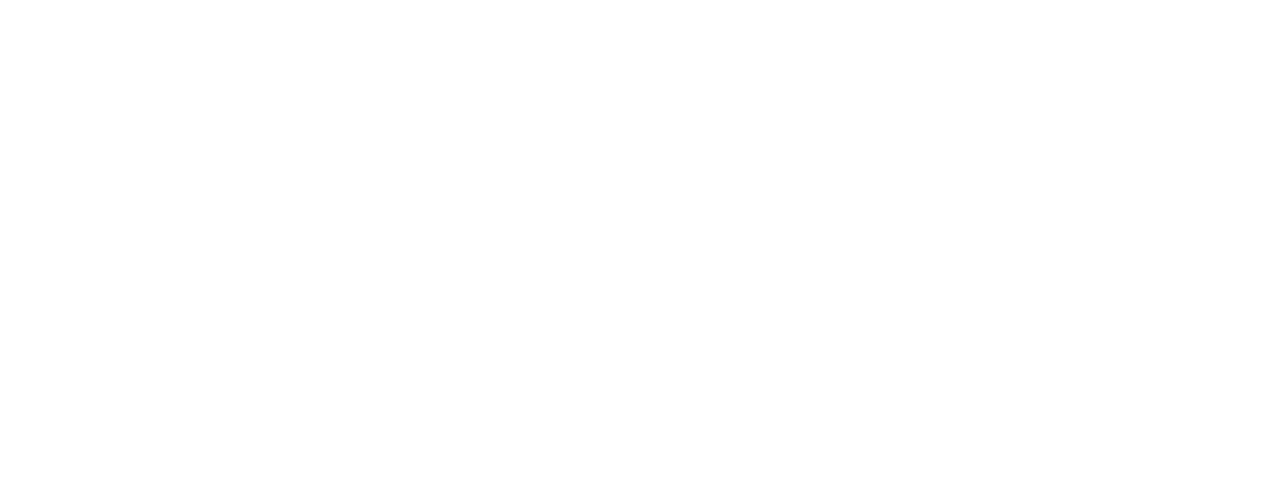
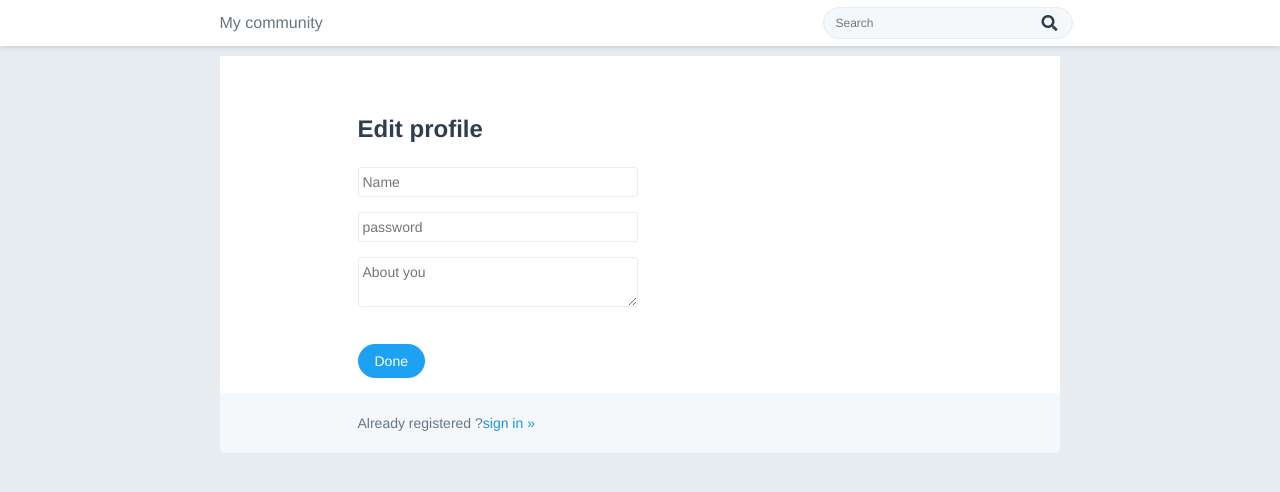
Before and after one commit to ahberg/iths-my-community, a Vue app in the folder client/: page /1/edit in a window 1280 px wide. Shown: the top 492 px of the page. Built offline with nearby package versions, Linux system fonts and the light colour scheme.

Commit message:
Added edit profile

```diff
--- a/client/src/API/User/Action.js
+++ b/client/src/API/User/Action.js
@@ -46,7 +46,27 @@
   return res.data
 }
 
+async function updateUser (userId, data) {
+  let res
+
+  try {
+    res = await axios({
+      method: 'PUT',
+      url: `/api/users/${userId}`,
+      data: data
+    })
+  } catch (e) {
+    return {
+      success: false,
+      messages: 'User update failed'
+    }
+  }
+
+  return res.data
+}
+
 export default {
   follow,
-  deleteFollow
+  deleteFollow,
+  updateUser
 }
--- /dev/null
+++ b/client/src/View/Home/EditProfile.vue
@@ -0,0 +1,171 @@
+<template lang="html">
+  <div id="EditProfile">
+    <div class="RegistFormContainer">
+      <div class="Wrapper">
+        <div class="RegistText">
+          <span>Edit profile</span>
+        </div>
+        <div class="ErrHint alert alert-danger" v-if="errHint">
+          {{ errHint }}
+        </div>
+        <div class="RegistInput">
+          <div class="name input">
+            <input type="text" v-model="name" placeholder="Name">
+            </div>
+          <div class="password input">
+            <input type="password" v-model="password" placeholder="password">
+          </div>
+           <div class="bio input">
+            <textarea type="textarea" v-model="bio" placeholder="About you"></textarea>
+          </div>
+        </div>
+        <div class="Submit">
+          <button class="btn submit" type="button" @click="saveUser">Done</button>
+        </div>
+      </div>
+    </div>
+    <div class="LoginHint">
+      <div class="Wrapper">
+        <div class="hint">
+          <span>Already registered ?</span>
+          <router-link to="/login">sign in »</router-link>
+        </div>
+      </div>
+    </div>
+  </div>
+</template>
+
+<script>
+import UserAction from '@/API/User/Action'
+
+export default {
+  name: 'EditProfile',
+  data () {
+    return {
+      name: null,
+      username: null,
+      bio: null,
+      user: {},
+      password: null,
+      errHint: ''
+    }
+  },
+  created () {
+    this.getUserData()
+  },
+  methods: {
+    async saveUser () {
+      let fields = {}
+      if (this.name) {
+        fields.name = this.name
+      }
+      if (this.password) {
+        fields.password = this.password
+      }
+      if (this.bio) {
+        fields.bio = this.bio
+      }
+      let res = await UserAction.updateUser(this.user.id, fields)
+
+
+      this.errHint = res.message
+
+    },
+    async getUserData () {
+      this.user = this.$store.state.Auth.user
+      this.name = this.user.name
+      this.bio = this.user.bio
+    }
+
+  }
+}
+</script>
+
+<style lang="css" scoped>
+#EditProfile {
+  height: calc(100vh - 46px);
+  margin-top: 46px;
+  padding-top: 10px;
+  background-color: #e6ecf0;
+}
+
+.RegistFormContainer {
+  max-width: 840px;
+  padding: 15px;
+  margin: 0 auto;
+}
+
+.RegistFormContainer {
+  background-color: white;
+}
+
+.Wrapper {
+  max-width: 585px;
+  padding: 0 10px;
+  margin: 0 auto;
+}
+
+.RegistText {
+  font-size: 24px;
+  font-weight: 600;
+  margin: 40px 0 20px;
+}
+.RegistInput textarea,
+.RegistInput input {
+  width: 97%;
+  max-width: 280px;
+  padding: 4px;
+  border: 1px solid #e6ecf0;
+  border-radius: 3px;
+  outline: none;
+  font-size: 14px;
+  line-height: 20px;
+}
+
+.RegistInput input:focus {
+  outline: 0;
+  color: #14171a;
+  border-color: rgba(0,132,180,0.5);
+}
+
+.RegistInput .input {
+  margin-bottom: 15px;
+}
+
+.Submit {
+  margin-top: 30px;
+}
+
+.Submit button {
+  background-color: #1da1f2;
+  border: 1px solid #1da1f2;
+  color: #fff;
+  border-radius: 100px;
+  box-shadow: none;
+  cursor: pointer;
+  font-size: 14px;
+  line-height: 20px;
+  padding: 6px 16px;
+  position: relative;
+  text-align: center;
+  white-space: nowrap;
+}
+
+.Submit button:hover {
+  border-color: #1da1f2;
+  background-color: #006dbf;
+  box-shadow: 0 0 0 2px #fff, 0 0 0 4px #71c9f8;
+}
+
+.LoginHint {
+  padding: 20px 10px;
+  background-color: #f5f8fa;
+  font-size: 14px;
+  line-height: 20px;
+  color: #657786;
+  border-bottom-right-radius: 4px;
+  border-bottom-left-radius: 4px;
+  max-width: 840px;
+  margin: 0 auto;
+}
+</style>
--- a/client/src/components/Bar/TopNavBar.vue
+++ b/client/src/components/Bar/TopNavBar.vue
@@ -16,9 +16,12 @@
         <div class="UserStatusContainer" v-if="isLogin">
           <img :src="user.profileImg" class="UserImg" @click.stop="showStatus = !showStatus">
           <div class="StatusContainer" v-if="showStatus">
-            <router-link tag="div" :to="`/${user.account}`" class="UserInfo">
-              <div class="Name">{{user.name}}</div>
-              <div class="Account">@{{user.account}}</div>
+            <router-link tag="div" :to="`/${user.username}`" class="UserInfo">
+              <div class="Username">@{{user.username}}</div>
+            </router-link>
+            <div class="divider"></div>
+            <router-link tag="div" :to="`/${user.username}/edit`" class="EditProfile">
+              <div class="Username">Edit profile</div>
             </router-link>
             <div class="divider"></div>
             <div class="Btns">
@@ -147,12 +150,12 @@
   margin: 0 10px;
   cursor: pointer;
 }
-
+#TopNavBar .EditProfile,
 #TopNavBar .UserInfo {
   padding: 0 16px;
   cursor: pointer;
 }
-
+#TopNavBar .EditProfile .Name,
 #TopNavBar .UserInfo .Name{
   font-size: 18px;
   line-height: 24px;
@@ -162,7 +165,7 @@
   font-weight: bold;
 }
 
-#TopNavBar .UserInfo .Account {
+#TopNavBar .UserInfo .Username {
   color: #657786;
 }
 
--- a/client/src/router/Home/index.js
+++ b/client/src/router/Home/index.js
@@ -1,6 +1,7 @@
 import Home from '@/View/Home'
 import PersonalHome from '@/View/Home/Personal'
 import UserHome from '@/View/Home/User'
+import EditProfile from '@/View/Home/EditProfile'
 
 import TopNavBar from '@/components/Bar/TopNavBar'
 import PersonalPost from '@/components/Home/Personal/PersonalPost'
@@ -10,20 +11,21 @@
 
 import store from '@/store'
 
-export default [{
+export default [
+  {
     path: '/',
     name: 'Home',
     component: Home,
     beforeEnter (to, from, next) {
-    // 已登入使用者渲染使用者首頁而非預設首頁
       if (store.getters.isLogin) {
-      return next({name: 'UserHome'})
+        return next({ name: 'UserHome' })
       }
 
-    document.title = 'Twitter Clone'
+      document.title = 'My community'
       next()
     }
-}, {
+  },
+  {
     path: '/:PersonAccount',
     redirect: {
       name: 'PersonPosts'
@@ -32,46 +34,64 @@
       TopNavBar,
       default: PersonalHome
     },
-  children: [{
+    children: [
+      {
         path: '.',
         name: 'PersonPosts',
         component: PersonalPost,
-    children: [{
+        children: [
+          {
             path: 'post/:PostID',
             name: 'PersonDetailPostInfo',
             components: {
               DetailPostInfoComponent
             }
-    }]
-  }, {
+          }
+        ]
+      },
+      {
         path: 'following',
         name: 'PersonFollowing',
         component: PersonalFollowing
-  }, {
+      },
+      {
         path: 'follower',
         name: 'PersonFollower',
         component: PersonalFollower
-  }]
-}, {
+      }
+    ]
+  },
+  {
     path: '/',
     name: 'UserHome',
     components: {
       TopNavBar,
       default: UserHome
     },
-  children: [{
+    children: [
+      {
         path: ':PersonAccount/post/:PostID',
         name: 'UserDetailPostInfo',
         props: {
           backRoute: '/'
         },
         component: DetailPostInfoComponent
-  }],
+      }
+    ],
     beforeEnter (to, from, next) {
       if (!store.getters.isLogin) {
-      return next({name: 'Home'})
+        return next({ name: 'Home' })
       }
 
       return next()
     }
-}]
+  },
+  {
+    path: '/:PersonAccount/edit',
+    name: 'EditProfile',
+    components: {
+      TopNavBar,
+      default: EditProfile
+    }
+  }
+]
```
Lines whose indentation alone changed are shown as unchanged.
